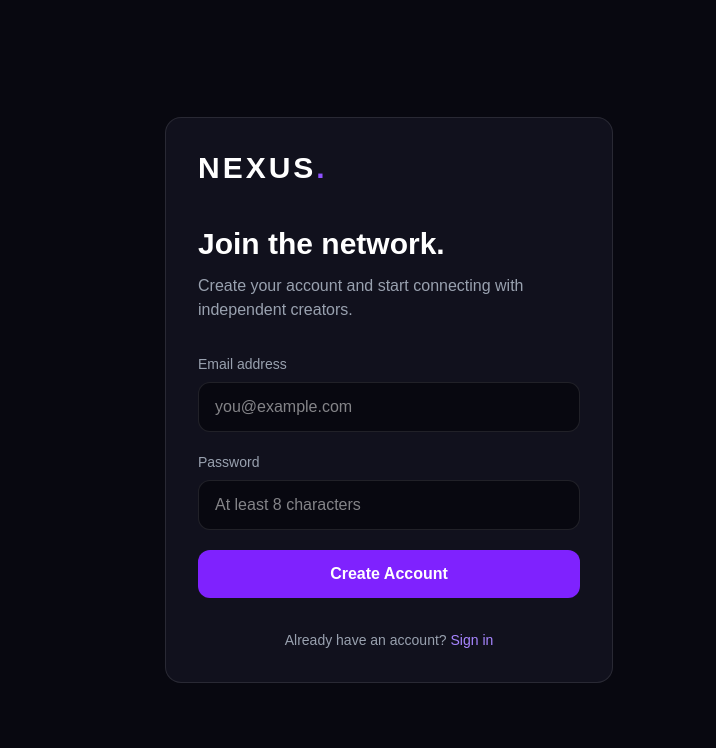
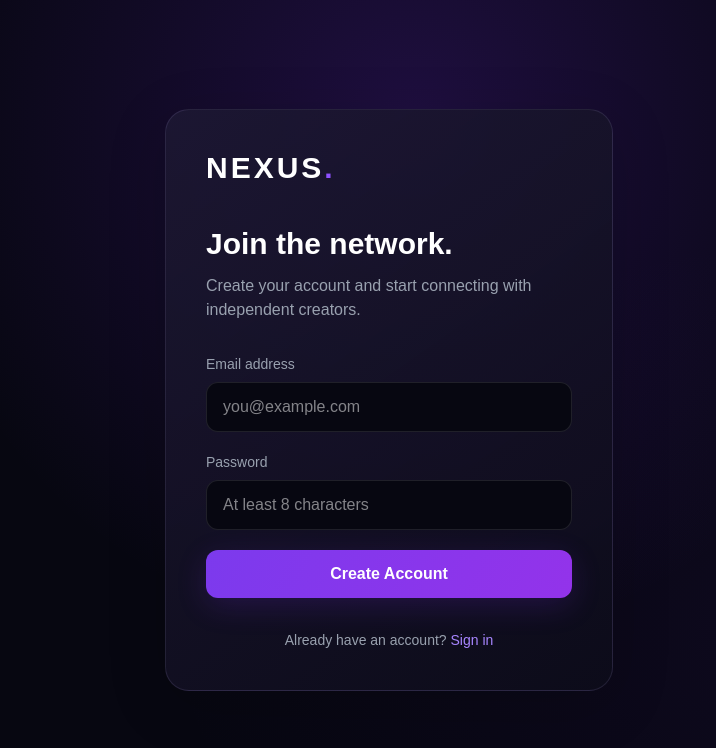
Before and after one commit to TSS-007/Nexus_Music, a Next.js app in the folder web/: page /signup in a window 1280 px wide. Shown: the top 748 px of the page, without its empty margins (251-967 px from the left). Built offline with nearby package versions, Linux system fonts and the light colour scheme; no server answers.

Commit message:
Apply consistent Nexus design styling to web/src/app/signup/page.tsx

```diff
--- a/web/src/app/signup/page.tsx
+++ b/web/src/app/signup/page.tsx
@@ -35,8 +35,8 @@ export default function SignupPage() {
   }
 
   return (
-    <main className="flex min-h-screen items-center justify-center bg-[#080810] px-6 text-white">
-      <div className="w-full max-w-md rounded-2xl border border-white/10 bg-[#11111d] p-8">
+    <main className="nexus-glow flex min-h-screen items-center justify-center bg-[#070711] px-6 py-12 text-white">
+      <div className="nexus-panel nexus-reveal w-full max-w-md rounded-3xl p-8 sm:p-10">
         <Link href="/" className="text-3xl font-black tracking-widest">
           NEXUS<span className="text-violet-500">.</span>
         </Link>
@@ -62,7 +62,7 @@ export default function SignupPage() {
               autoComplete="email"
               value={email}
               onChange={(e) => setEmail(e.target.value)}
-              className="w-full rounded-xl border border-white/10 bg-[#080810] px-4 py-3 outline-none focus:border-violet-500"
+              className="w-full rounded-xl border border-white/10 bg-[#070711] px-4 py-3 outline-none focus:border-violet-500"
               placeholder="you@example.com"
             />
           </div>
@@ -80,7 +80,7 @@ export default function SignupPage() {
               autoComplete="new-password"
               value={password}
               onChange={(e) => setPassword(e.target.value)}
-              className="w-full rounded-xl border border-white/10 bg-[#080810] px-4 py-3 outline-none focus:border-violet-500"
+              className="w-full rounded-xl border border-white/10 bg-[#070711] px-4 py-3 outline-none focus:border-violet-500"
               placeholder="At least 8 characters"
             />
           </div>
@@ -88,7 +88,7 @@ export default function SignupPage() {
           <button
             type="submit"
             disabled={loading}
-            className="w-full rounded-xl bg-violet-600 py-3 font-semibold transition hover:bg-violet-500 disabled:opacity-50"
+            className="nexus-cta w-full rounded-xl py-3 font-semibold disabled:opacity-50"
           >
             {loading ? "Creating account..." : "Create Account"}
           </button>
```
